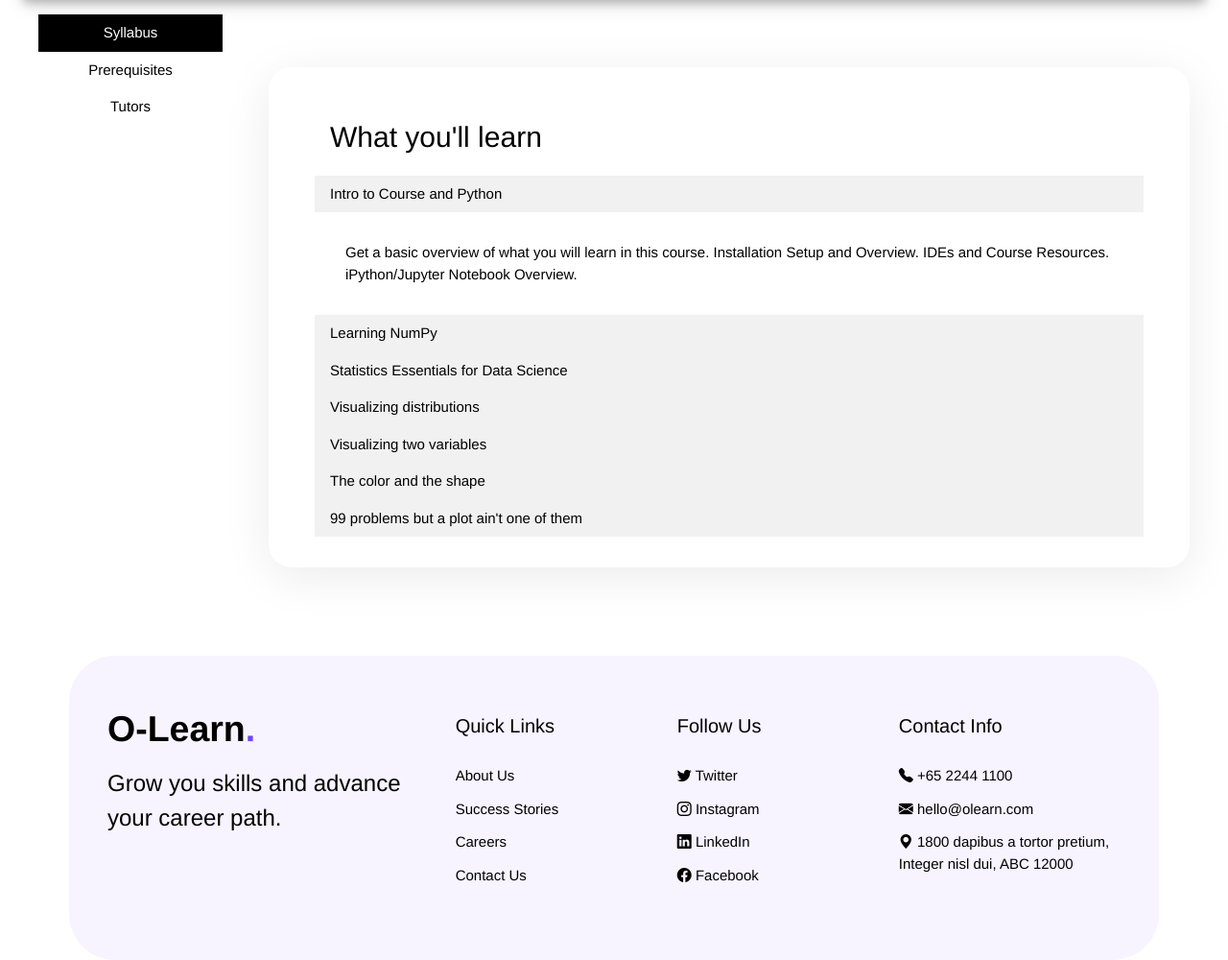
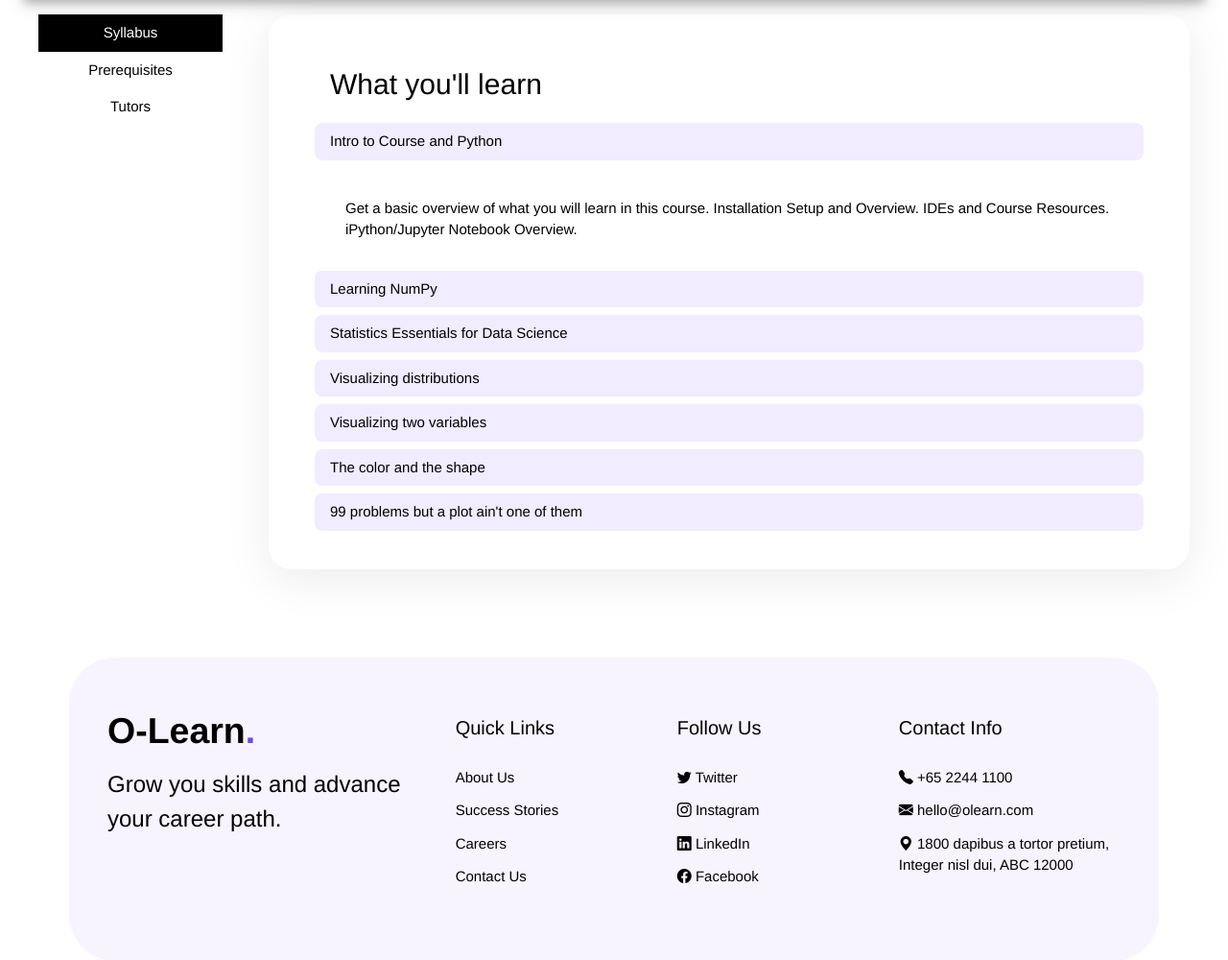
Before and after one commit to shinushaju/olearn, a Flask app: page /course-details in a window 1280 px wide. Shown: the part 385-1385 px from the top of the page at 96% size. Run offline with Flask 2, Linux system fonts and the light colour scheme.

Commit message:
Abhiram Santhosh updated course-details
Modified syllabus buttons.

```diff
--- a/static/css/course-details.css
+++ b/static/css/course-details.css
@@ -48,6 +48,18 @@ p, h1, h2, h3, h4, h5, h6{
     border-radius: 24px !important;
 }
 
+.lessonButton{
+    background-color: #f1ecff !important;
+    /* color: white !important; */
+    border-radius: 8px;
+    margin-bottom: 8px;
+}
+
+.lessonButton:hover{
+    background-color: #6e44ff !important;
+    color: white !important;
+}
+
 /* Faculty CSS starts here*/
 /* Style the counter cards */
 .card {
@@ -81,7 +93,6 @@ p, h1, h2, h3, h4, h5, h6{
       padding-left: 2.5%;
       padding-right:2.5%;
   }
-
 /* Faculty CSS ends here */
 
 @media only screen and (max-width: 768px) {
--- a/templates/course-details.html
+++ b/templates/course-details.html
@@ -19,8 +19,8 @@
         </div>
 
         <div class="w3-display-bottomleft w3-margin w3-hide-small">
+            <button class="w3-margin w3-padding w3-btn w3-round-xxlarge w3-white w3-hover-black w3-show-inline-block course-banner-button">ENROLL NOW</button>
             <h4 class="w3-margin w3-padding w3-text-white w3-show-inline-block course-banner-time"><i class="far fa-clock"></i> 20 hours</h4>
-            <button class="w3-margin w3-padding w3-btn w3-round-xxlarge w3-white w3-hover-black w3-show-inline-block course-banner-button">ENROLL NOW</button>
         </div>
 
         <!-- Divs for mobile starts here -->
@@ -46,45 +46,43 @@
                 </div>
             <!-- </div> -->
 
-            <div class="w3-auto w3-hide-small w3-show-inline-block w3-margin w3-padding"></div>
-
             <!-- <div class="w3-col m9 l9" id="course-detail-card"> -->
             <div class="w3-auto w3-padding course-detail-card">
                 <!-- Syllabus card -->
                 <div class="w3-auto w3-margin w3-padding" id="syllabus">
                     <h2 class="w3-padding">What you'll learn</h2>
 
-                    <button class="w3-button w3-block w3-left-align w3-light-grey" onclick="toggleVisibility('chapter1')">Intro to Course and Python</button>
+                    <button class="w3-button w3-block w3-left-align lessonButton w3-light-grey" onclick="toggleVisibility('chapter1')">Intro to Course and Python</button>
                     <div id="chapter1" class="w3-padding">
                         <p class="w3-padding">Get a basic overview of what you will learn in this course. Installation Setup and Overview. IDEs and Course Resources. iPython/Jupyter Notebook Overview.</p>
                     </div>
 
-                    <button class="w3-button w3-block w3-left-align w3-light-grey" onclick="toggleVisibility('chapter2')">Learning NumPy</button>
+                    <button class="w3-button w3-block w3-left-align lessonButton w3-light-grey" onclick="toggleVisibility('chapter2')">Learning NumPy</button>
                     <div id="chapter2" class="w3-hide w3-padding">
                         <p class="w3-padding">Intro to numpy. Creating arrays. Learn to create arrays with numpy and Python. Using arrays and scalars. Indexing Arrays. Array Transposition. Universal Array Function. Array Processing. Array Input and Output</p>
                     </div>
 
-                    <button class="w3-button w3-block w3-left-align w3-light-grey" onclick="toggleVisibility('chapter3')">Statistics Essentials for Data Science</button>
+                    <button class="w3-button w3-block w3-left-align lessonButton w3-light-grey" onclick="toggleVisibility('chapter3')">Statistics Essentials for Data Science</button>
                     <div id="chapter3" class="w3-hide w3-padding">
                         <p class="w3-padding">This lesson will enable you to define statistics—a foundational part of data science—and essential terms related to it, explain measures of central tendency and dispersion, and comprehend skewness, correlation, regression, and distribution. You will be able to make data-driven predictions through statistical inference.</p>
                     </div>
 
-                    <button class="w3-button w3-block w3-left-align w3-light-grey" onclick="toggleVisibility('chapter4')">Visualizing distributions</button>
+                    <button class="w3-button w3-block w3-left-align lessonButton w3-light-grey" onclick="toggleVisibility('chapter4')">Visualizing distributions</button>
                     <div id="chapter4" class="w3-hide w3-padding">
                         <p class="w3-padding">In this chapter you’ll learn the value of visualizations, using real-world data on British monarchs, Australian salaries, Panamanian animals, and US cigarette consumption, to graphically represent the spread of a variable using histograms and box plots.</p>
                     </div>
 
-                    <button class="w3-button w3-block w3-left-align w3-light-grey" onclick="toggleVisibility('chapter5')">Visualizing two variables</button>
+                    <button class="w3-button w3-block w3-left-align lessonButton w3-light-grey" onclick="toggleVisibility('chapter5')">Visualizing two variables</button>
                     <div id="chapter5" class="w3-hide w3-padding">
                         <p class="w3-padding">You’ll learn how to interpret data plots and understand core data visualization concepts such as correlation, linear relationships, and log scales. Through interactive exercises, you’ll also learn how to explore the relationship between two continuous variables using scatter plots and line plots. You'll explore data on life expectancies, technology adoption, COVID-19 coronavirus cases, and Swiss juvenile offenders. Next you’ll be introduced to two other popular visualizations—bar plots and dot plots—often used to examine the relationship between categorical variables and continuous variables. Here, you'll explore famous athletes, health survey data, and the price of a Big Mac around the world.</p>
                     </div>
 
-                    <button class="w3-button w3-block w3-left-align w3-light-grey" onclick="toggleVisibility('chapter6')">The color and the shape</button>
+                    <button class="w3-button w3-block w3-left-align lessonButton w3-light-grey" onclick="toggleVisibility('chapter6')">The color and the shape</button>
                     <div id="chapter6" class="w3-hide w3-padding">
                         <p class="w3-padding">It’s time to make your insights even more impactful. Discover how you can add color and shape to make your data visualizations clearer and easier to understand, especially when you find yourself working with more than two variables at the same time. You'll explore Los Angeles home prices, technology stock prices, math anxiety, the greatest hiphop songs, scotch whisky preferences, and fatty acids in olive oil.</p>
                     </div>
 
-                    <button class="w3-button w3-block w3-left-align w3-light-grey" onclick="toggleVisibility('chapter7')">99 problems but a plot ain't one of them</button>
+                    <button class="w3-button w3-block w3-left-align lessonButton w3-light-grey" onclick="toggleVisibility('chapter7')">99 problems but a plot ain't one of them</button>
                     <div id="chapter7" class="w3-hide w3-padding">
                         <p class="w3-padding">In this final chapter, you’ll learn how to identify and avoid the most common plot problems. For example, how can you avoid creating misleading or hard to interpret plots, and will your audience understand what it is you’re trying to tell them? All will be revealed! You'll explore wind directions, asthma incidence, and seats in the German Federal Council.</p>
                     </div>
```
